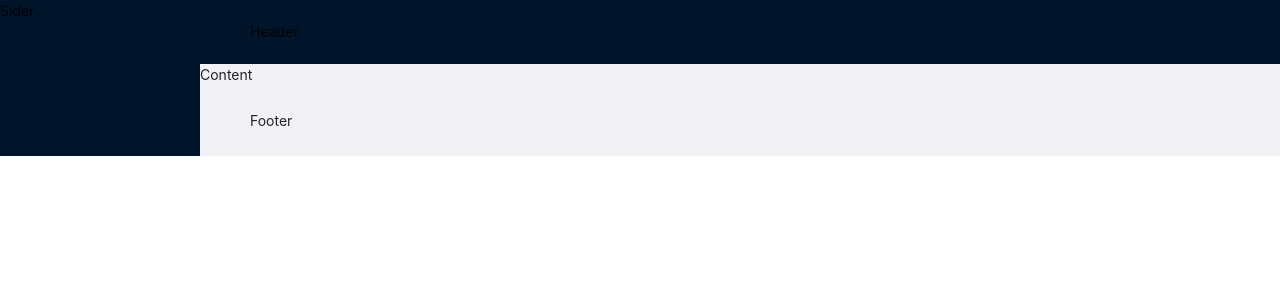
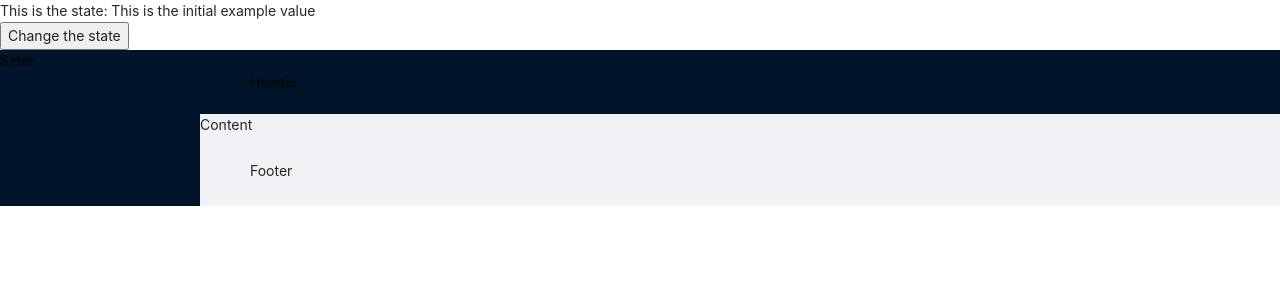
Before and after one commit to kube-greeners/kube-green, a React (Create React App) app: page / in a window 1280 px wide. Shown: the top 300 px of the page. Built offline with nearby package versions, Linux system fonts and the light colour scheme.

Commit message:
First draft of redux setup

```diff
--- a/package.json
+++ b/package.json
@@ -3,13 +3,16 @@
   "version": "0.1.0",
   "private": true,
   "dependencies": {
+    "@reduxjs/toolkit": "^1.6.2",
     "@testing-library/jest-dom": "^5.14.1",
     "@testing-library/react": "^11.2.7",
     "@testing-library/user-event": "^12.8.3",
     "antd": "^4.16.13",
     "react": "^17.0.2",
     "react-dom": "^17.0.2",
+    "react-redux": "^7.2.6",
     "react-scripts": "4.0.3",
+    "redux": "^4.1.2",
     "web-vitals": "^1.1.2"
   },
   "scripts": {
--- a/src/App.js
+++ b/src/App.js
@@ -1,13 +1,14 @@
-import logo from './logo.svg';
-import './App.css';
-import { Layout } from 'antd';
+import logo from "./logo.svg";
+import "./App.css";
+import { Layout } from "antd";
+import ReduxExample from "./components/ReduxExample";
 
-const { Header, Footer, Sider, Content, Button } = Layout;
+const { Header, Footer, Sider, Content } = Layout;
 
 function App() {
   return (
     <>
-
+      <ReduxExample />
       <Layout>
         <Sider>Sider</Sider>
         <Layout>
--- /dev/null
+++ b/src/components/ReduxExample.js
@@ -0,0 +1,29 @@
+import React from "react";
+import { connect, useDispatch, useSelector } from "react-redux";
+import { exampleAction } from "../redux/dashboard/dashboard.actions";
+
+function ReduxExample() {
+  // Setup of store-actions
+  const dispatch = useDispatch();
+  const exampleDispatchForOurExampleStoredValue = (newValue) => dispatch(exampleAction(newValue));
+
+  // Setup of store-variables
+  const ourExampleStoredValue = useSelector(
+    (state) => state.dashboard.ourExampleStoredValue
+  );
+
+  const handleClick = () => {
+    //Example showing how you change the redux value
+    exampleDispatchForOurExampleStoredValue("This is the new example value")
+  };
+
+  return (
+    <div>
+    {/* Example how you display/use the redux value */}
+      <div>This is the state: {ourExampleStoredValue} </div>
+      <button onClick={handleClick}>Change the state</button>
+    </div>
+  );
+}
+
+export default connect()(ReduxExample);
--- a/src/index.js
+++ b/src/index.js
@@ -1,14 +1,22 @@
-import React from 'react';
-import ReactDOM from 'react-dom';
-import './index.css';
-import App from './App';
-import reportWebVitals from './reportWebVitals';
+import React from "react";
+import ReactDOM from "react-dom";
+import "./index.css";
+import App from "./App";
+import reportWebVitals from "./reportWebVitals";
+import { createStore } from "redux";
+import { Provider } from "react-redux";
+import rootReducer from "./redux/rootreducer";
+
+//Creating our store. createStore passes inn our reducer
+const store = createStore(rootReducer);
 
 ReactDOM.render(
-  <React.StrictMode>
-    <App />
-  </React.StrictMode>,
-  document.getElementById('root')
+  <Provider store={store}>
+    <React.StrictMode>
+      <App />
+    </React.StrictMode>
+  </Provider>,
+  document.getElementById("root")
 );
 
 // If you want to start measuring performance in your app, pass a function
--- /dev/null
+++ b/src/redux/dashboard/dashboard.actions.js
@@ -0,0 +1,4 @@
+export const exampleAction = (examplePayload) => ({
+    type: "EXAMPLE",
+    payload: examplePayload,
+  });
--- /dev/null
+++ b/src/redux/dashboard/dashboard.reducer.js
@@ -0,0 +1,17 @@
+const INITIAL_STATE = {
+  ourExampleStoredValue: "This is the initial example value",
+};
+
+const reducer = (state = INITIAL_STATE, action) => {
+  switch (action.type) {
+    case "EXAMPLE":
+      return {
+        ...state,
+        ourExampleStoredValue: action.payload,
+      };
+    default:
+      return state;
+  }
+};
+
+export default reducer;
--- /dev/null
+++ b/src/redux/rootreducer.js
@@ -0,0 +1,8 @@
+import {combineReducers} from 'redux';
+import dashboardReducer from './dashboard/dashboard.reducer'
+
+const rootReducer = combineReducers({
+  dashboard: dashboardReducer,
+});
+
+export default rootReducer;
```
Also changed, not shown: 2 other files (tests, documents, lock files or other folders). Lines whose indentation alone changed are shown as unchanged.
